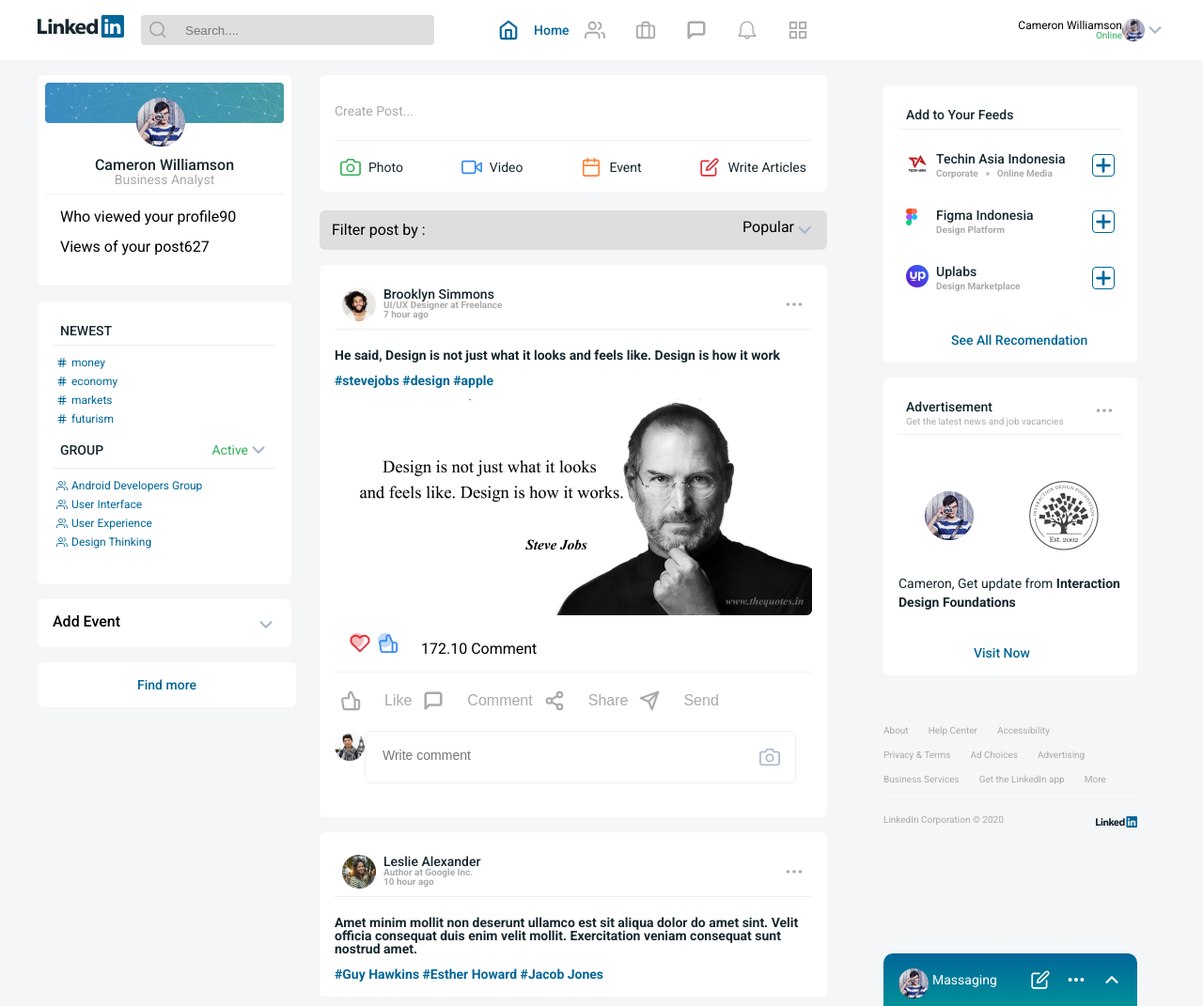
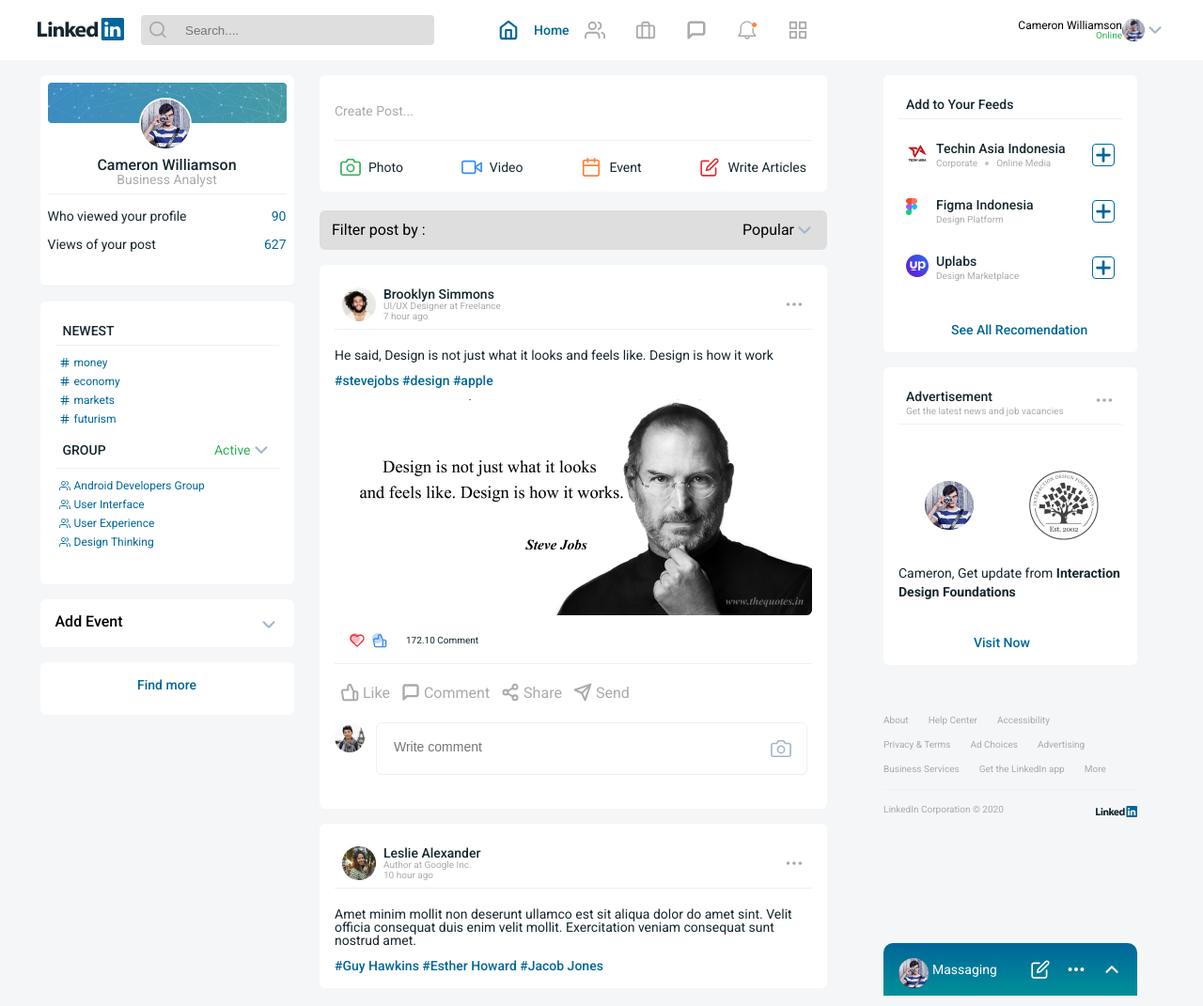
Before and after one commit to Aida-va/linkedin, a website: page index.html in a window 1280 px wide. Shown: the whole page at 94% size. Drawn offline with Linux system fonts and the light colour scheme.

Commit message:
linkedin finish

```diff
--- a/about.txt
+++ /dev/null
@@ -1,6 +0,0 @@
-This favicon was generated using the following font:
-
-- Font Title: Ysabeau
-- Font Author: Copyright 2023 The Ysabeau Project Authors (https://github.com/CatharsisFonts/Ysabeau)
-- Font Source: http://fonts.gstatic.com/s/ysabeau/v1/kmKiZqEiBAXLcnuMvjZNI_5FGeJet7NxDzYwI8Gcw6Oi.ttf
-- Font License: SIL Open Font License, 1.1 (http://scripts.sil.org/OFL))
--- a/assets/css/main.css
+++ b/assets/css/main.css
@@ -15,6 +15,11 @@
 header {
   width: 100%;
   background: #fff;
+}
+section {
+  width: 1200px;
+  height: 100%;
+  margin: 0 auto;
 }
 .header .search {
   width: 312px;
@@ -46,6 +51,17 @@
   display: flex;
   text-align: center;
 }
+.navbar-link .notificate {
+  width: 7px;
+  height: 7px;
+  display: flex;
+  border-radius: 999px;
+  background-color: #fc8338;
+  position: absolute;
+  margin-left: 15px;
+  margin-top: 2px;
+  border: 1px solid white;
+}
 .navbar-icon {
   display: flex;
   object-fit: cover;
@@ -64,6 +80,7 @@
   text-align: right;
 }
 .page-left {
+  align-items: center;
   width: 275px;
   flex-shrink: 0;
   position: absolute;
@@ -72,15 +89,17 @@
 
 .page-content {
   margin-left: 300px;
+  width: 540px;
+  flex-grow: 1;
   flex-shrink: 0;
 }
 
 .page-right {
+  align-items: center;
+  margin-left: 30px;
   width: 360px;
   position: sticky;
-  padding-left: 900px;
   height: 100%;
-  margin-top: -970px;
 }
 
 .profile-view {
@@ -99,6 +118,7 @@
   margin-left: 97px;
   margin-top: -30px;
   border-radius: 56px;
+  border: 2px solid white;
 }
 .profile-view .name {
   color: #17272f;
@@ -111,6 +131,15 @@
   color: #aaa;
   font-size: 14px;
   text-align: center;
+}
+.profile-view .view p {
+  color: #17272f;
+  font-size: 14px;
+  font-family: Roboto;
+}
+.profile-view .view :nth-child(2) {
+  color: #069;
+  font-size: 14px;
 }
 .description {
   border-bottom: 1px solid #edf0f5;
@@ -146,6 +175,10 @@
   font-size: 14px;
   font-family: Roboto;
 }
+.card-body .active a i {
+  width: 12px;
+  height: 12px;
+}
 .card-event {
   width: 270px;
   height: 51px;
@@ -155,6 +188,8 @@
 }
 
 .card-more {
+  width: 270px;
+  height: 56px;
   border-radius: 6px;
   background: #fff;
   text-align: center;
@@ -210,6 +245,10 @@
 .linkedin-title .position,
 .time {
   color: #aaa;
+  font-size: 10px;
+  font-family: Roboto;
+  font-style: normal;
+  font-weight: 400;
 }
 .linkedin-item .text {
   color: #17272f;
@@ -218,20 +257,44 @@
 .linkedin-item .hashtag {
   color: #069;
   font-size: 14px;
+  font-family: Roboto;
+  font-style: normal;
+  font-weight: 500;
+  line-height: normal;
 }
 .linkedin-item .comment-view {
   border-bottom: 1px solid #edf0f5;
 }
+.linkedin-item .comment-view i {
+  width: 16px;
+  height: 16px;
+}
+.linkedin-item .comment-view p {
+  color: #17272f;
+  font-size: 10px;
+}
+
+.linkedin-item h4 p {
+  color: #17272f;
+  font-size: 14px;
+  font-family: Roboto;
+  font-weight: 400;
+}
 .linkedin-buttons .text {
   color: #aaa;
   font-size: 16px;
+  font-family: Roboto;
+  font-weight: 400;
 }
-.linkedin-buttons .linkedin-button {
-  gap: 17px;
+
+.linkedin-buttons .linkedin-button i {
+  width: 20px;
+  height: 20px;
 }
 .write-comment .avatar {
   width: 32px;
   height: 32px;
+  margin-right: 12px;
 }
 .write-comment .comment {
   width: 459px;
@@ -242,7 +305,12 @@
   border: none;
   color: #dedede;
   font-size: 14px;
+  outline: none;
 }
+.write-comment input:focus {
+  color: #17272f;
+}
+
 .page-right .feeds {
   width: 270px;
   padding: 16px;
@@ -355,3 +423,6 @@
   color: #fff;
   font-size: 14px;
 }
+.mobile-navbar {
+  display: none;
+}
--- a/index.html
+++ b/index.html
@@ -5,19 +5,41 @@
     <meta name="viewport" content="width=device-width, initial-scale=1.0" />
     <title>LinkedIn</title>
     <link rel="stylesheet" href="./assets/css/style.css" />
-    <link rel="apple-touch-icon" sizes="180x180" href="/apple-touch-icon.png">
-<link rel="icon" type="image/png" sizes="32x32" href="/favicon-32x32.png">
-<link rel="icon" type="image/png" sizes="16x16" href="/favicon-16x16.png">
-<link rel="manifest" href="/site.webmanifest">
-
+    <link rel="apple-touch-icon" sizes="180x180" href="/apple-touch-icon.png" />
+    <link rel="icon" type="image/png" sizes="32x32" href="/favicon-32x32.png" />
+    <link rel="icon" type="image/png" sizes="16x16" href="/favicon-16x16.png" />
+    <link rel="manifest" href="/site.webmanifest" />
   </head>
   <body>
-
+    <footer class="mobile-navbar">
+        <a href="#" class="link">
+          <span class="link-content">
+            <i class="icon icon-home"></i>
+          </span>
+        </a>
+        <a href="#" class="link">
+          <span class="link-content">
+            <i class="icon icon-search"></i>
+          </span>
+        </a>
+        <a href="#" class="link">
+          <span class="link-content">
+            <i class="icon icon-notification"></i>
+            <span class="count"></span>
+          </span>
+        </a>
+        <a href="#" class="link">
+          <span class="link-content">
+            <i class="icon icon-message"></i>
+          </span>
+        </a>
+    </footer>
     <header>
       <div class="container">
 
-        <div class="header flex pt-16px pb-16px justify-between">
-          <div class="flex justify-between">
+
+        <div class="header flex pt-16px pb-16px justify-between items-center">
+          <div class="flex justify-between items-center">
             <div class="header-logo">
               <a href="#">
                 <img src="./assets/img/linkedin.svg" alt="Logo" />
@@ -59,6 +81,7 @@
                 <span class="navbar-icon">
                   <i class="icon icon-notification"></i>
                   <span class="navbar-text"></span>
+                  <span class="notificate"></span>
                 </span>
               </a>
               <a href="#" class="navbar-link">
@@ -86,14 +109,15 @@
             </a>
           </div>
         </div>
-      </div>
       </header>
-
-    <div class="container">
-      <aside class="page-left">
+      <section class="flex justify-between mt-16px">
+        <aside class="page-left flex flex-column ">
           <div class="card">
             <div class="profile-view">
-            <img src="./assets/img/Screen Shot blue.png" alt="background img" />
+              <img
+                src="./assets/img/Screen Shot blue.png"
+                alt="background img"
+              />
               <figure class="avatar">
                 <img
                   src="./assets/img/Avatar Cameron.png"
@@ -106,15 +130,13 @@
                 <p class="position">Business Analyst</p>
               </div>
 
-            <div class="view ml-16px mt-16px">
-              <span class="inline-flex justify-between">
-                <p class="mb-16px">Who viewed your profile</p>
-                90
-              </span>
-              <span class="inline-flex justify-between">
+              <div class="view mt-16px flex justify-between">
+                <p>Who viewed your profile</p>
+                <p>90</p>
+              </div>
+              <div class="view mt-16px flex justify-between">
                 <p>Views of your post</p>
-                627
-              </span>
+                <p>627</p>
               </div>
             </div>
           </div>
@@ -158,7 +180,7 @@
                   <div class="Active flex justify-between items-center">
                     <p class="active-text">Active</p>
                     <a href="#">
-                    <i class="icon icon-chevronup p-1px"></i>
+                      <i class="icon icon-chevronup"></i>
                     </a>
                   </div>
                 </div>
@@ -207,8 +229,8 @@
             <a href="#">Find more</a>
           </div>
         </aside>
-      <main class="page-content">
-        <div class="create-post mt-16px p-16px">
+        <main class="page-content flex flex-column justify-between">
+          <div class="create-post p-16px">
             <div class="create-text flex-1">
               <div contenteditable="true" class="html-editor mb-24px">
                 <span>Create Post...</span>
@@ -238,7 +260,7 @@
             <div>
               <p>Filter post by :</p>
             </div>
-          <div class="flex">
+            <div class="flex justify-between items-center">
               <p>Popular</p>
               <a href="#">
                 <i class="icon icon-chevronup p-1px"></i>
@@ -258,11 +280,13 @@
                       />
                     </div>
 
-                  <h4 class="linkedin-title">
+                    <h3 class="linkedin-title flex flex-column justify-between">
                       <p class="name">Brooklyn Simmons</p>
-                    <p class="position text-xs">UI/UX Designer at Freelance</p>
+                      <p class="position text-xs">
+                        UI/UX Designer at Freelance
+                      </p>
                       <p class="time text-xs">7 hour ago</p>
-                  </h4>
+                    </h3>
                   </div>
 
                   <div>
@@ -274,8 +298,8 @@
               </div>
               <h4>
                 <p class="text mt-20px mb-12px">
-                He said, Design is not just what it looks and feels like. Design
-                is how it work
+                  He said, Design is not just what it looks and feels like.
+                  Design is how it work
                 </p>
                 <p>
                   <span class="hashtag">#stevejobs #design #apple</span>
@@ -288,33 +312,33 @@
                   class="img-contain"
                 />
               </figure>
-            <div class="comment-view p-16px">
+              <div class="comment-view p-16px flex items-center">
                 <span class="inline-flex justify-between mr-20px">
                   <i class="icon icon-heart flex items-center mr-8px"></i>
                   <i class="icon icon-like flex items-center"></i>
                 </span>
-              <span class="inline-flex">
+                <span class="comment inline-flex">
                   <p>172</p>
                   <p>.</p>
                   <p>10 Comment</p>
                 </span>
               </div>
               <div class="linkedin-buttons mt-14px mb-16px">
-              <div class="flex items-center">
+                <div class="flex items-center mr-16px">
                   <button class="linkedin-button btn flex items-center">
-                  <i class="icon icon-thumbsup mr-8px"></i>
+                    <i class="icon icon-thumbsup mr-4px"></i>
                     <span class="text">Like</span>
                   </button>
                   <button class="linkedin-button btn flex items-center">
-                  <i class="icon icon-message mr-8px"></i>
+                    <i class="icon icon-message mr-4px"></i>
                     <span class="text">Comment</span>
                   </button>
                   <button class="linkedin-button btn flex items-center">
-                  <i class="icon icon-share mr-8px"></i>
+                    <i class="icon icon-share mr-4px"></i>
                     <span class="text">Share</span>
                   </button>
                   <button class="linkedin-button btn flex items-center">
-                  <i class="icon icon-send mr-8px"></i>
+                    <i class="icon icon-send mr-4px"></i>
                     <span class="text">Send</span>
                   </button>
                 </div>
@@ -345,17 +369,14 @@
                 <div class="inner flex justify-between items-center p-8px">
                   <div class="flex">
                     <div class="avatar mr-8px">
-                        <img
-                          src="./assets/img/Avatar Leslie.png"
-                          alt="Leslie"
-                        />
+                      <img src="./assets/img/Avatar Leslie.png" alt="Leslie" />
                     </div>
 
-                      <h4 class="linkedin-title">
+                    <h3 class="linkedin-title flex flex-column justify-between">
                       <p class="name">Leslie Alexander</p>
                       <p class="position text-xs">Author at Google Inc.</p>
                       <p class="time text-xs">10 hour ago</p>
-                      </h4>
+                    </h3>
                   </div>
 
                   <div>
@@ -367,13 +388,17 @@
               </div>
               <h4>
                 <p class="text mt-20px mb-12px">
-                    Amet minim mollit non deserunt ullamco est sit aliqua dolor do amet sint. Velit officia consequat duis enim velit mollit. Exercitation veniam consequat sunt nostrud amet.
+                  Amet minim mollit non deserunt ullamco est sit aliqua dolor do
+                  amet sint. Velit officia consequat duis enim velit mollit.
+                  Exercitation veniam consequat sunt nostrud amet.
                 </p>
                 <p>
-                    <span class="hashtag">#Guy Hawkins #Esther Howard #Jacob Jones</span>
+                  <span class="hashtag">
+                    #Guy Hawkins #Esther Howard #Jacob Jones
+                  </span>
                 </p>
               </h4>
-
+            </div>
           </article>
         </main>
         <aside class="page-right flex flex-column justify-between">
@@ -384,7 +409,9 @@
                   <h4 class="title-text">Add to Your Feeds</h4>
                 </div>
 
-                <div class="inner flex justify-between items-center p-8px mt-16px">
+                <div
+                  class="inner flex justify-between items-center p-8px mt-16px"
+                >
                   <div class="flex">
                     <div class="avatar mr-8px">
                       <img
@@ -397,7 +424,7 @@
                       <div class="flex mt-4px items-center">
                         <p class="position text-xs mr-8px">Corporate</p>
                         <div class="dot">
-                                <i class="icon icon-dot img-contain "></i>
+                          <i class="icon icon-dot img-contain"></i>
                         </div>
                         <p class="time text-xs ml-8px">Online Media</p>
                       </div>
@@ -410,20 +437,19 @@
                   </div>
                 </div>
 
-                <div class="inner flex justify-between items-center p-8px mt-16px">
+                <div
+                  class="inner flex justify-between items-center p-8px mt-16px"
+                >
                   <div class="flex">
                     <div class="avatar mr-8px">
-                        <img
-                          src="./assets/img/Figma.png"
-                          alt="Figma"
-                        />
+                      <img src="./assets/img/Figma.png" alt="Figma" />
                     </div>
                     <h4 class="linkedin-title">
                       <p class="name">Figma Indonesia</p>
                       <div class="flex mt-4px items-center">
                         <p class="position text-xs mr-8px">Design Platform</p>
                         <div class="dot">
-                                <i ></i>
+                          <i></i>
                         </div>
                         <p class="time text-xs ml-8px"></p>
                       </div>
@@ -436,20 +462,21 @@
                   </div>
                 </div>
 
-                <div class="inner flex justify-between items-center p-8px mt-16px">
+                <div
+                  class="inner flex justify-between items-center p-8px mt-16px"
+                >
                   <div class="flex">
                     <div class="avatar mr-8px">
-                        <img
-                          src="./assets/img/uplabs 1.png"
-                          alt="Uplabs"
-                        />
+                      <img src="./assets/img/uplabs 1.png" alt="Uplabs" />
                     </div>
                     <h4 class="linkedin-title">
                       <p class="name">Uplabs</p>
                       <div class="flex mt-4px items-center">
-                            <p class="position text-xs mr-8px">Design Marketplace</p>
+                        <p class="position text-xs mr-8px">
+                          Design Marketplace
+                        </p>
                         <div class="dot">
-                                <i ></i>
+                          <i></i>
                         </div>
                         <p class="time text-xs ml-8px"></p>
                       </div>
@@ -461,19 +488,16 @@
                     </a>
                   </div>
                 </div>
-                <div class="recomendation  pb-18px ">
+                <div class="recomendation pb-18px">
                   <a href="#">See All Recomendation</a>
                 </div>
               </div>
             </div>
 
-
             <div class="advertisement mt-16px p-16px">
-                <div class="ads-head flex justify-between p-8px  ">
+              <div class="ads-head flex justify-between p-8px">
                 <div>
-                        <h4>
-                            Advertisement
-                        </h4>
+                  <h4>Advertisement</h4>
                   <p class="mt-4px">Get the latest news and job vacancies</p>
                 </div>
                 <div>
@@ -485,26 +509,26 @@
 
               <div class="flex justify-between items-center mt-24px p-20px">
                 <figure class="avatar flex items-center ml-8px">
-                        <img src="./assets/img/Avatar Cameron.png" alt=" Cameron" >
+                  <img src="./assets/img/Avatar Cameron.png" alt=" Cameron" />
                 </figure>
                 <figure>
-                        <img src="./assets/img/tree.png" alt=" tree" >
+                  <img src="./assets/img/tree.png" alt=" tree" />
                 </figure>
               </div>
 
-                <div >
+              <div>
                 <p class="update">
                   Cameron, Get update from <b>Interaction Design Foundations</b>
                 </p>
               </div>
 
-                <div class="recomendation  pb-18px mt-24px ml-24px">
+              <div class="recomendation pb-18px mt-24px ml-24px">
                 <a href="#">Visit Now</a>
               </div>
             </div>
 
-            <footer >
-              <div class="footer flex flex-wrap ">
+            <footer>
+              <div class="footer flex flex-wrap">
                 <a href="#">About</a>
                 <a href="#">Help Center</a>
                 <a href="#">Accessibility </a>
@@ -518,22 +542,27 @@
 
               <div class="flex justify-between pt-16px">
                 <h6>
-                     <p>
-                        LinkedIn Corporation © 2020
-                     </p>
+                  <p>LinkedIn Corporation © 2020</p>
                 </h6>
                 <div class="logo">
-                    <img src="./assets/img/linkedin.svg" alt="logo" class="img-contain">
+                  <img
+                    src="./assets/img/linkedin.svg"
+                    alt="logo"
+                    class="img-contain"
+                  />
                 </div>
               </div>
             </footer>
           </div>
 
-
           <div class="messaging flex justify-between p-16px">
             <div class="flex justify-between">
               <div class="avatar ml-10px mr-4px">
-                    <img src="./assets/img/Avatar Cameron.png" alt="Cameran" class="img-contain">
+                <img
+                  src="./assets/img/Avatar Cameron.png"
+                  alt="Cameran"
+                  class="img-contain"
+                />
               </div>
               <span class="flex items-center">Massaging</span>
             </div>
@@ -542,11 +571,9 @@
               <i class="icon icon-ellipsewhite mr-16px"></i>
               <i class="icon icon-upwhite mr-6px"></i>
             </div>
-
           </div>
-
-
         </aside>
+      </section>
     </div>
   </body>
 </html>
--- /dev/null
+++ b/package.json
@@ -0,0 +1,5 @@
+{
+  "devDependencies": {
+    "tailwindcss": "^3.3.2"
+  }
+}
--- /dev/null
+++ b/tailwind.config.js
@@ -0,0 +1,8 @@
+/** @type {import('tailwindcss').Config} */
+module.exports = {
+  content: [],
+  theme: {
+    extend: {},
+  },
+  plugins: [],
+}
```
Also changed, not shown: assets/css/media.css (+27 -1 lines), android-chrome-192x192.png (deleted), android-chrome-512x512.png (deleted), apple-touch-icon.png (deleted), assets/img/favicon-32x32.png (renamed from favicon-32x32.png), assets/img/favicon.ico (renamed from favicon.ico), favicon-16x16.png (deleted), site.webmanifest (deleted), 1 other file. Lines whose indentation alone changed are shown as unchanged.
